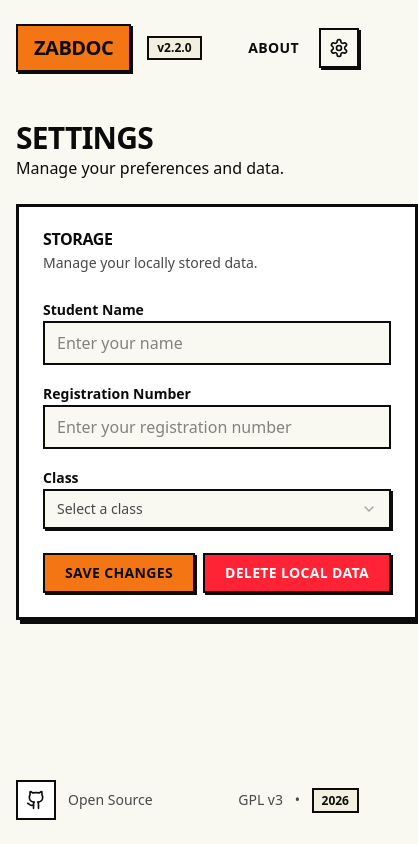
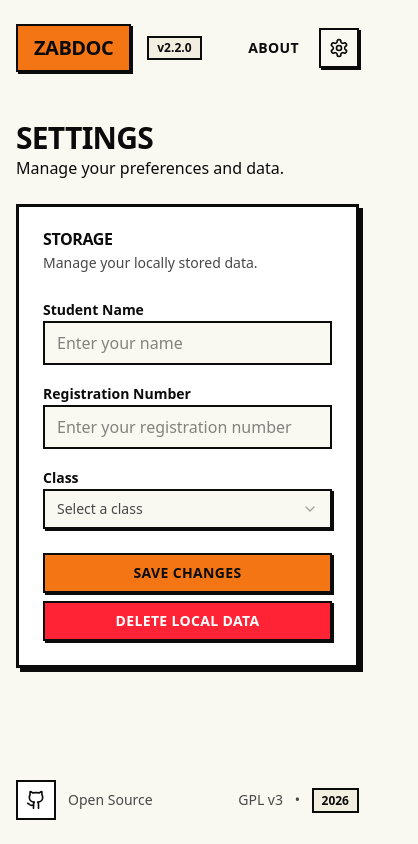
Before and after one commit to hammadmajid/zabdoc, a SvelteKit app in the folder worker/: page /settings in a window 390 px wide. Shown: the whole page, 418 px wide, since content can reach past the window. Built offline with nearby package versions, Linux system fonts and the light colour scheme.

Commit message:
fix storage card width

```diff
--- a/worker/src/routes/settings/+page.svelte
+++ b/worker/src/routes/settings/+page.svelte
@@ -96,9 +96,9 @@
         <p class="font-medium">Manage your preferences and data.</p>
     </div>
 
-    <div class="w-full grid md:grid-cols-2 gap-4">
+    <div class="w-full">
         <!-- Storage Settings -->
-        <Card.Root>
+        <Card.Root class="max-w-md">
             <Card.Header>
                 <Card.Title class="font-black uppercase">Storage</Card.Title>
                 <Card.Description>
@@ -153,7 +153,7 @@
                     </Select.Root>
                 </div>
 
-                <div class="pt-2 flex gap-2">
+                <div class="pt-2 flex flex-col sm:flex-row gap-2">
                     <Button
                         onclick={() => updateStoredData()}
                         disabled={saveButtonState === "saved"}
```
